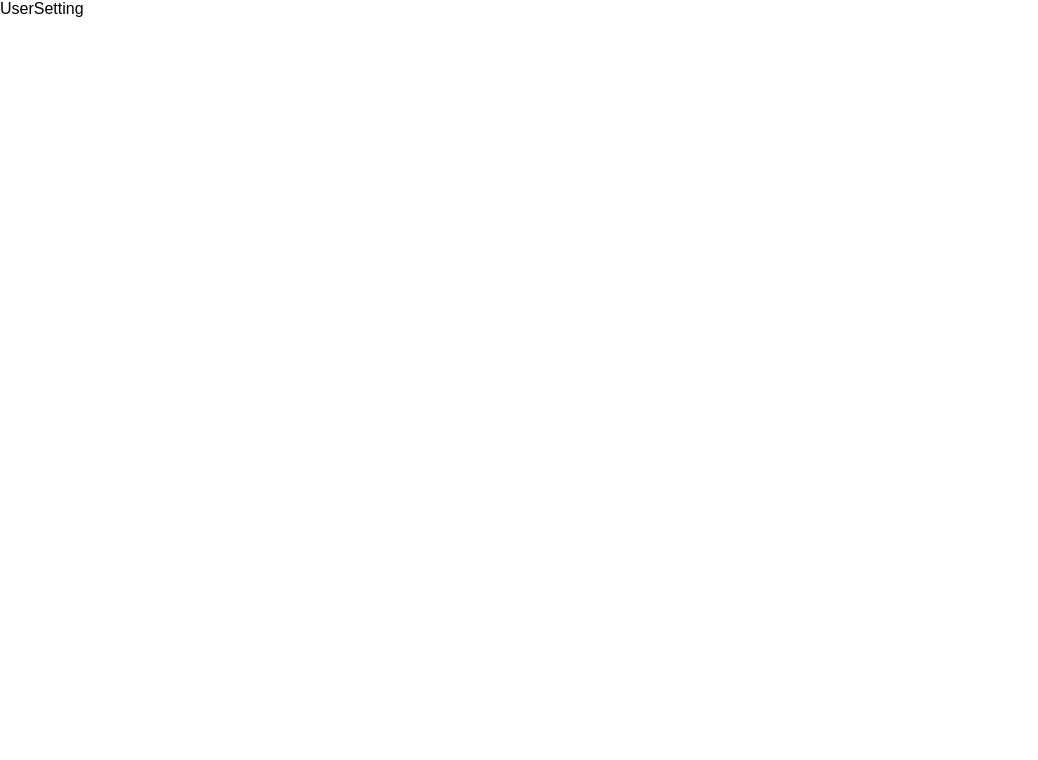
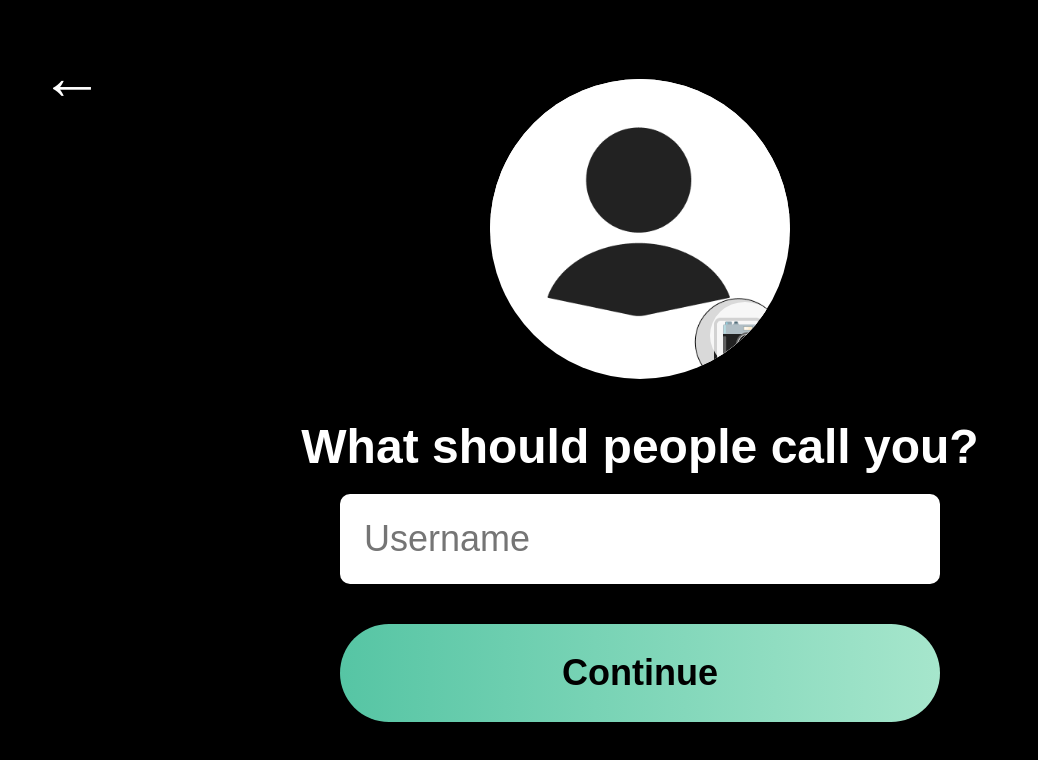
Before and after one commit to DiamondSssssss/ChatApp_FEWEB, a React (Create React App) app: page /user-setting in a window 1280 px wide. Shown: the top 760 px of the page, without its empty margins (0-1038 px from the left). Built offline with nearby package versions, Linux system fonts and the light colour scheme.

Commit message:
usersetting

```diff
--- a/src/components/UserSetting/UserSetting.jsx
+++ b/src/components/UserSetting/UserSetting.jsx
@@ -1,7 +1,36 @@
 import React from "react";
+import {useState} from "react";
+import "./UserSetting.scss"
+const UserSetting = () => {
+  const [username, setUsername] = useState("");
 
-const UserSetting = () => {
-  return <div>UserSetting</div>;
+  return (
+      <div className="profile-setup-container">
+        {/* Back Button */}
+        <button className="back-button">&#8592;</button>
+
+        {/* Profile Image Upload */}
+        <div className="profile-image">
+          <img src="profile.png" alt="Profile" />
+          <label className="upload-icon">
+            <input type="file" accept="image/*" />
+            <span>&#128247;</span>
+          </label>
+        </div>
+
+        {/* Username Input */}
+        <h2>What should people call you?</h2>
+        <input
+            type="text"
+            placeholder="Username"
+            value={username}
+            onChange={(e) => setUsername(e.target.value)}
+        />
+
+        {/* Continue Button */}
+        <button className="continue-button">Continue</button>
+      </div>
+  );
 };
 
 export default UserSetting;
--- a/src/components/UserSetting/UserSetting.scss
+++ b/src/components/UserSetting/UserSetting.scss
@@ -0,0 +1,86 @@
+.profile-setup-container {
+    display: flex;
+    flex-direction: column;
+    align-items: center;
+    justify-content: center;
+    height: 100vh; // Doubled from 100vh
+    background-color: #000;
+    color: white;
+    text-align: center;
+
+    .back-button {
+      position: absolute;
+      top: 40px; // Doubled from 20px
+      left: 40px; // Doubled from 20px
+      background: none;
+      border: none;
+      font-size: 64px; // Doubled from 32px
+      color: white;
+      cursor: pointer;
+    }
+
+    .profile-image {
+      position: relative;
+      width: 300px; // Doubled from 150px
+      height: 300px; // Doubled from 150px
+      border-radius: 50%;
+      overflow: hidden;
+      background: white;
+      display: flex;
+      align-items: center;
+      justify-content: center;
+
+      img {
+        width: 100%;
+        height: 100%;
+        object-fit: cover;
+      }
+
+      .upload-icon {
+        position: absolute;
+        bottom: 10px; // Doubled from 5px
+        right: 10px; // Doubled from 5px
+        background: rgba(255, 255, 255, 0.8);
+        border-radius: 50%;
+        padding: 10px; // Doubled from 5px
+        cursor: pointer;
+
+        input {
+          display: none;
+        }
+
+        span {
+          font-size: 40px; // Doubled from 20px
+        }
+      }
+    }
+
+    h2 {
+      font-size: 48px; // Doubled from 24px
+      font-weight: bold;
+      margin-top: 40px; // Doubled from 20px
+    }
+
+    input {
+      width: 600px; // Doubled from 300px
+      padding: 24px; // Doubled from 12px
+      font-size: 36px; // Doubled from 18px
+      margin-top: 20px; // Doubled from 10px
+      border-radius: 10px; // Doubled from 5px
+      border: none;
+    }
+
+    .continue-button {
+      margin-top: 40px; // Doubled from 20px
+      background: linear-gradient(90deg, #56c5a4, #a6e6cc);
+      border: none;
+      padding: 28px 60px; // Doubled from 14px 30px
+      font-size: 36px; // Doubled from 18px
+      cursor: pointer;
+      border-radius: 50px; // Doubled from 25px
+      color: black;
+      font-weight: bold;
+      width: 80%;
+      max-width: 600px; // Doubled from 300px
+    }
+  }
```
Also changed, not shown: public/profile.png (added).
